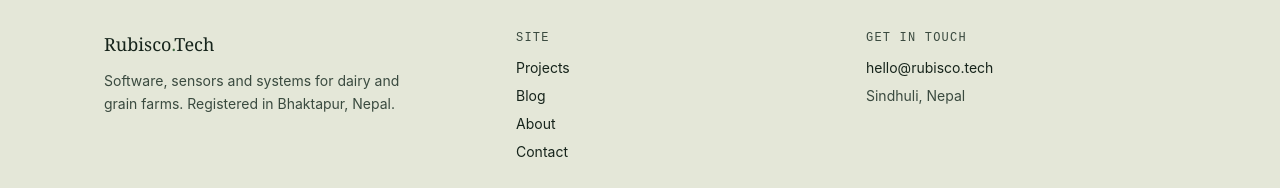
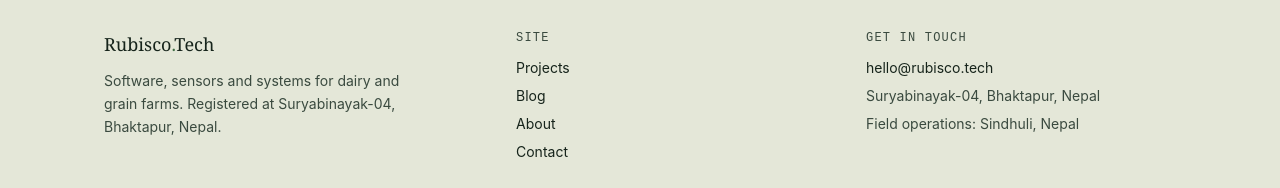
Before and after one commit to recruitlygroup/rubisco, a React (Vite) app: page / in a window 1280 px wide. Shown: the part 1300-1488 px from the top of the page. Built offline with nearby package versions, Linux system fonts and the light colour scheme.

Commit message:
Update Footer.jsx

```diff
--- a/src/components/Footer.jsx
+++ b/src/components/Footer.jsx
@@ -14,7 +14,7 @@ export default function Footer() {
             </p>
             <p className="mt-3 max-w-xs text-sm leading-relaxed text-ink-soft">
               Software, sensors and systems for dairy and grain farms.
-              Registered in Bhaktapur, Nepal.
+              Registered at Suryabinayak-04, Bhaktapur, Nepal.
             </p>
           </div>
 
@@ -40,7 +40,8 @@ export default function Footer() {
                   hello@rubisco.tech
                 </a>
               </li>
-              <li className="text-ink-soft">Sindhuli, Nepal</li>
+              <li className="text-ink-soft">Suryabinayak-04, Bhaktapur, Nepal</li>
+              <li className="text-ink-soft">Field operations: Sindhuli, Nepal</li>
             </ul>
           </div>
         </div>
```
